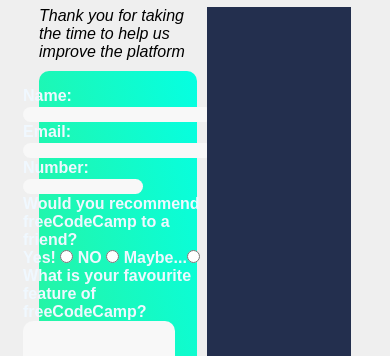
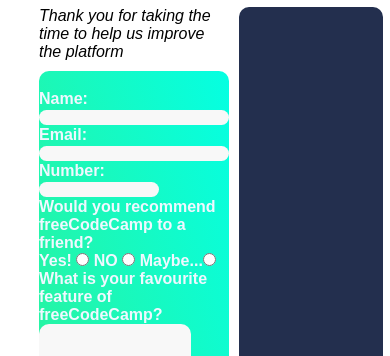
Before and after one commit to victornavareno/SurveyForm, a plain HTML site: page index.html in a window 390 px wide. Shown: the part 156-512 px from the top of the page. Drawn offline with Linux system fonts and the light colour scheme.

Commit message:
Basic phone responsive grid

```diff
--- a/style.css
+++ b/style.css
@@ -144,7 +144,7 @@
 }
 
 .sidebar{
-    background-color: rgb(35, 47, 78);0
+    background-color: rgb(35, 47, 78);
     border-radius: 10px;
     color: aliceblue;
     font-weight: bold;
@@ -205,3 +205,22 @@
 .submit:hover{
     background-color: rgb(49, 63, 100);
 }
+
+/*MEDIA QUERIES*/
+
+/*900 px is a random number. Mobile devices? Google it bruh*/
+/*THE WHOLE GRID LAYOUT CHANGES IF THE PAGE WIDTH < 900px*/
+@media screen and (width < 900px){
+    .container{
+        background-color: rgb(255, 255, 255);
+        grid-template-columns: repeat(2, 1fr);
+        grid-template-rows: 0.2fr 0.1fr 6fr 0.8fr;
+
+        grid-template-areas:
+        "mainTitle mainTitle"
+        "description  sidebar"
+        "content  sidebar"
+        " footer footer";
+    }
+
+}
```
